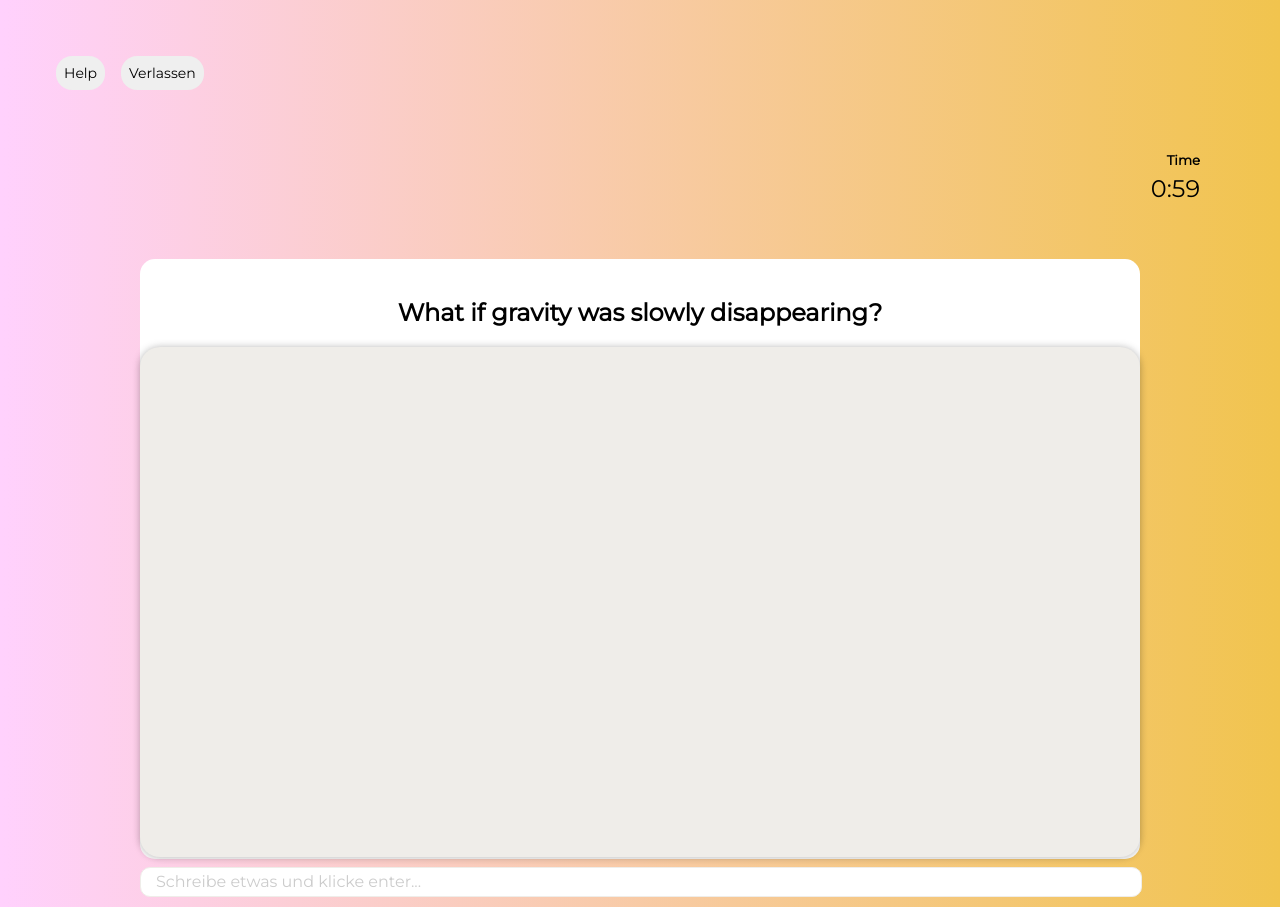
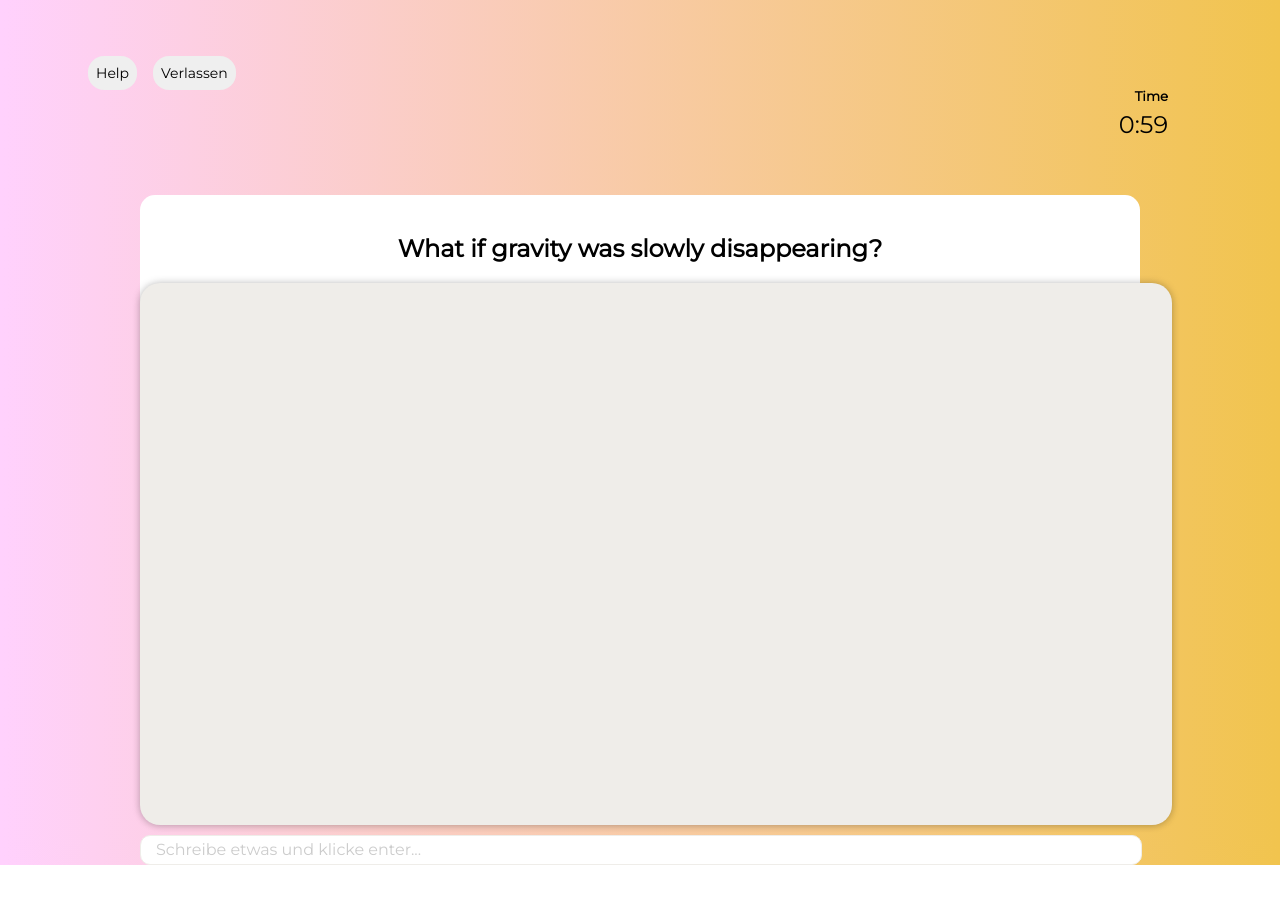
Before and after one commit to voelkely/Konzeption, a plain HTML site: page Konzeption/Client/indexChat.html in a window 1280 px wide. After the commit the page ends 865 px from the top, so only its background shows below. Drawn offline with Linux system fonts and the light colour scheme.

Commit message:
Update stylingChat.css

```diff
--- a/Konzeption/Client/stylingChat.css
+++ b/Konzeption/Client/stylingChat.css
@@ -10,6 +10,8 @@
 body {
     background: linear-gradient(90deg, #FFD1FD, #F1C44E);
     margin: 3rem;
+    margin-right: 5rem;
+    margin-left: 5rem;
     font-family: Montserrat;
 
 }
@@ -103,11 +105,10 @@ button:hover {
     height: 510px;
     border-radius: 20px;
     box-shadow: 0 0px 8px 0 rgba(0,0,0,0.2), 0 1px 6px 0 rgba(0,0,0,0.10);
+    padding: 1rem;
 }
 
-#text{
-    padding: 0.5rem;
-}
+
 
 .modal {
     display: none; /* Hidden by default */
@@ -153,6 +154,7 @@ button:hover {
 #timer{
     /* min-height: 100vh ; */
     margin: 2rem;
+    margin-top:-2rem;
     display: flex;
     flex-direction: column;
     align-items:flex-end;
```
